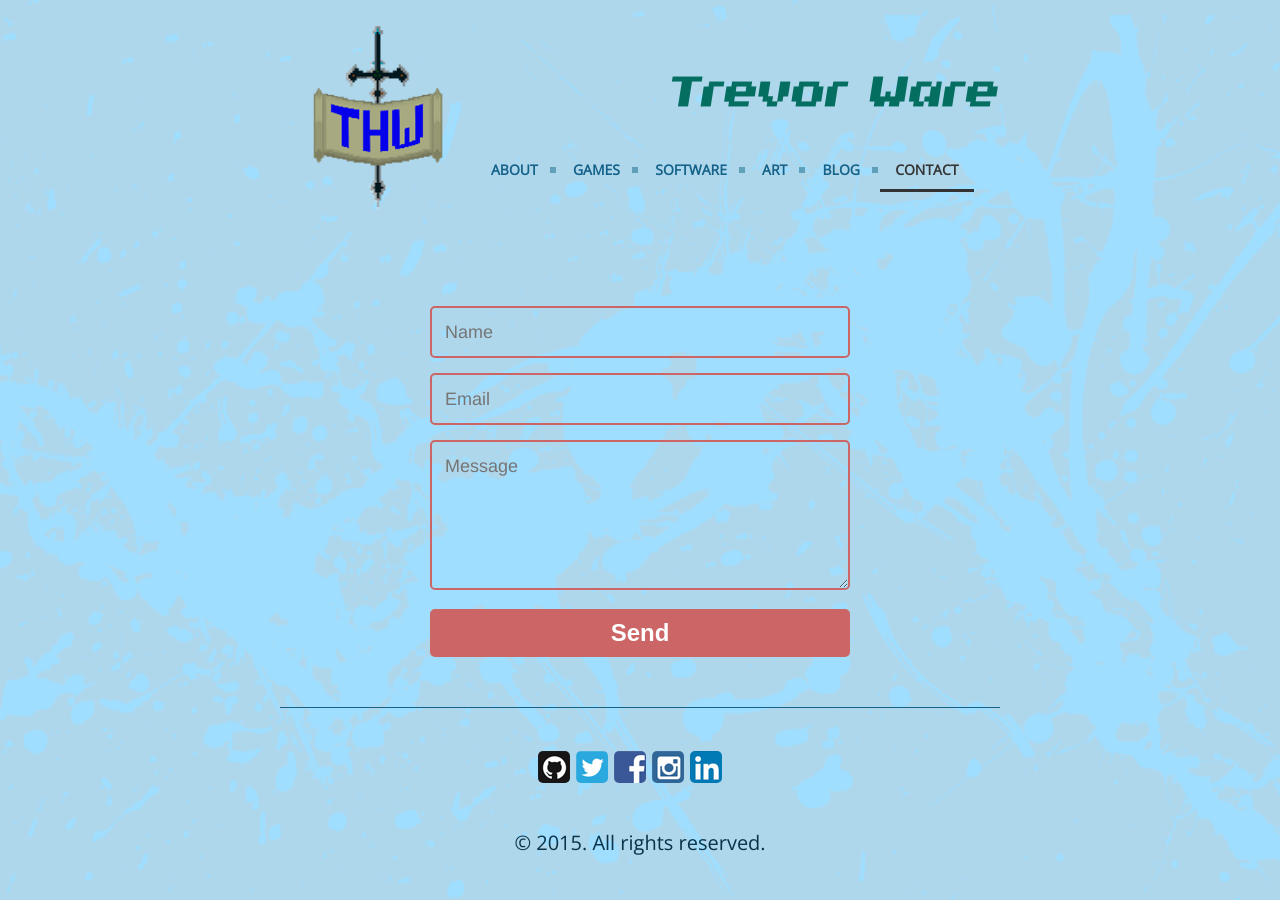
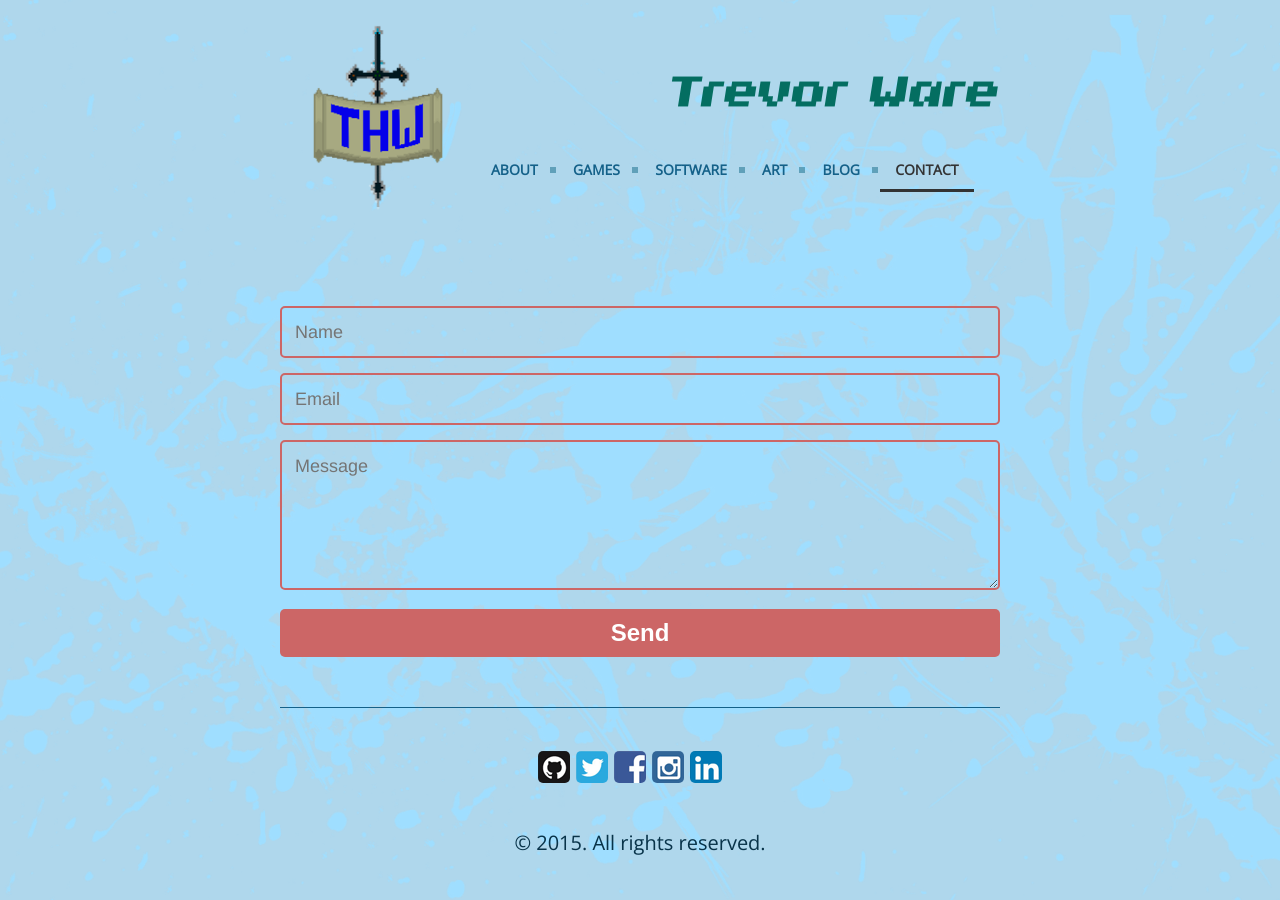
Before and after one commit to twarrre/twarrre.github.io, a Jekyll site: the page built from contact.md, in a window 1280 px wide. Built offline with Jekyll 4.4.1, drawn with Linux system fonts in a browser that asks for light colours.

Commit message:
Changed the form width.

```diff
--- a/public/css/poole.css
+++ b/public/css/poole.css
@@ -778,7 +778,7 @@ ul.rig.columns-4 li {
 @import url(http://fonts.googleapis.com/css?family=Montserrat:400,700);
 
 /*body { background:rgb(30,30,40); }*/
-form { max-width:420px; margin:50px auto; }
+form { max-width:100%; margin:50px auto; }
 
 .feedback-input {
   color:white;
```
